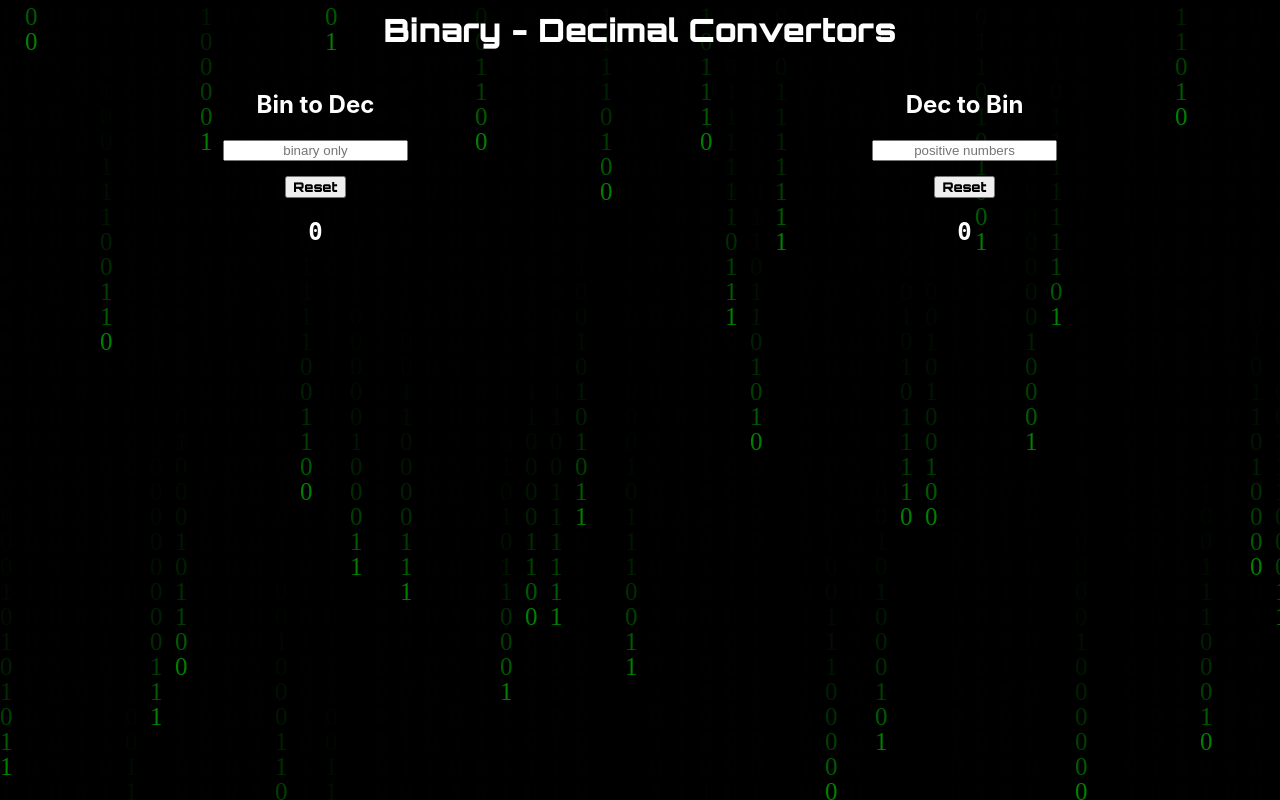
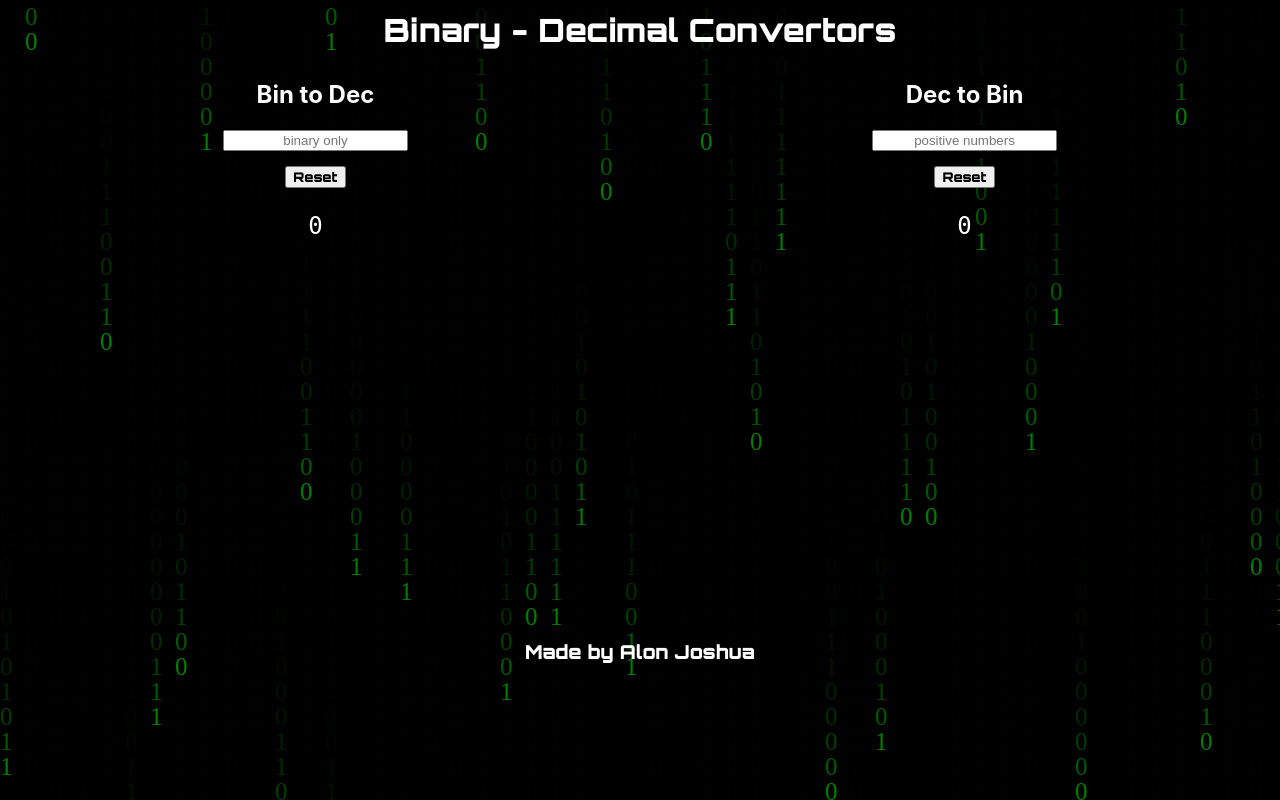
Before and after one commit to AlonJoshua/Matrix-Binary-Decimal-Converters, a React (Create React App) app: page / in a window 1280 px wide. Built offline with nearby package versions, Linux system fonts and the light colour scheme.

Commit message:
App is done

```diff
--- a/src/App.css
+++ b/src/App.css
@@ -9,6 +9,7 @@
 
 #convertors-container {
 	display: flex;
+	height: 500px;
 }
 
 #bin-dec-title, #dec-bin-title {
@@ -16,8 +17,8 @@
 }
 
 #binary-input, #decimal-input {
-	margin: auto;
-	padding-top: 10px;
+	align-self: baseline;
+	margin: 0 auto;
 	text-align: center;
 }
 
@@ -33,7 +34,23 @@ input {
 }
 
 #bin-output, #decimal-output {
+	max-width: 170px;
 	margin: auto;
 	text-align: center;
 	font-family: 'Andale Mono', 'monospace';;
 }
+
+p {
+	font-size: 1.5em;
+	word-break: break-all;
+}
+
+#credit {
+	display: block;
+	text-decoration-line: none;
+	font-family: 'Orbitron', sans-serif;
+	color: white;
+	margin: 80px auto 10px auto;
+	text-align: center;
+	font-size: 1.2em;
+}
--- a/src/App.js
+++ b/src/App.js
@@ -105,6 +105,12 @@ class App extends Component {
       </div>
       <div id='reset-div'>
       </div>
+      <a id='credit'
+      href='https://github.com/AlonJoshua'
+      target='_blank'
+      >
+        Made by Alon Joshua
+      </a>
       </Fragment>
       );
   }
--- a/src/Components/BinaryInput.js
+++ b/src/Components/BinaryInput.js
@@ -29,7 +29,7 @@ class BinaryInput extends Component {
 			  id='bin-output'
 			  style={{color: 'white'}}
 			 >
-			 <h2>{this.props.decimal}</h2>
+			 <p>{this.props.decimal}</p>
 			 </div>
 			 </div>
 		)
--- a/src/Components/DecimalInput.js
+++ b/src/Components/DecimalInput.js
@@ -30,7 +30,7 @@ class DecimalInput extends Component {
 			  id='decimal-output'
 			  style={{color: 'white'}}
 			 >
-			 <h2>{this.props.binary}</h2>
+			 <p>{this.props.binary}</p>
 			 </div>
 			</div>
 		)
```
